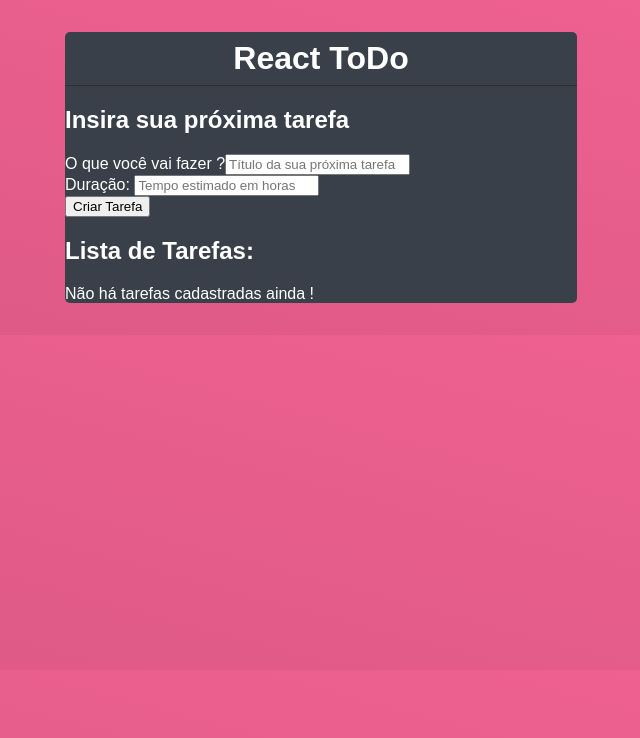
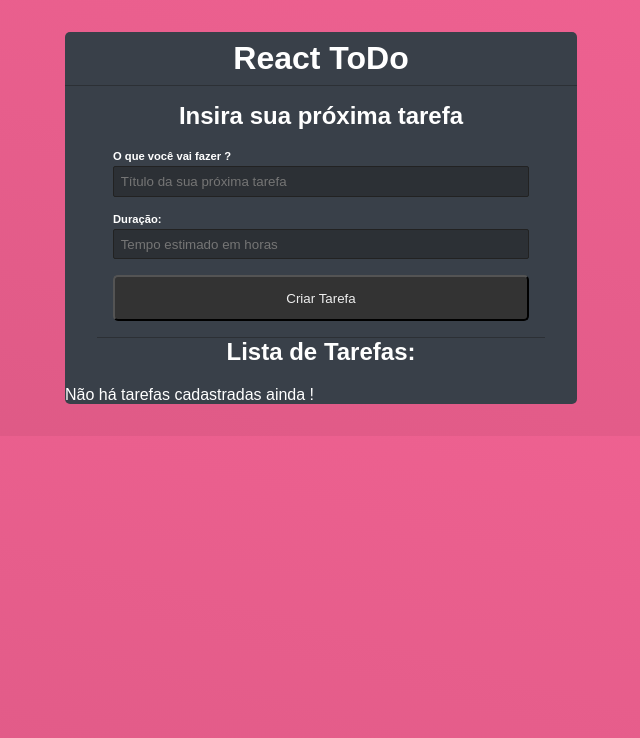
Before and after one commit to ernestopcaraujo/projectFirstReact, a React (Create React App) app in the folder first-react/: page / in a window 1280 px wide. Shown: the top 738 px of the page, without its empty margins (319-959 px from the left). Built offline with nearby package versions, Linux system fonts and the light colour scheme.

Commit message:
feat: created form styles

```diff
--- a/first-react/src/App.css
+++ b/first-react/src/App.css
@@ -15,3 +15,70 @@
 .todo-header h1{
     margin: 0;
 }
+
+.form-todo {
+    /* espaçamento interno em todo container do formulário */
+    padding: 1em;
+
+    /* margem só nas laterais para deixar a borda um pouco maior que o formulário */
+    margin: 0 2em;
+
+    /* para separar a borda da lista */
+    border-bottom: 1px solid #2c3035;
+}
+
+.form-todo h2,
+.list-todo h2 {
+    /* os h2 tanto do form-todo quanto do list-todo serão estilizados
+    com alinhamento ao centro e margem superior zero */
+    text-align: center;
+    margin-top: 0
+}
+
+.form-control {
+    display: flex;
+
+    /* posicionamento dos elementos em colunas, labels e inputs um debaixo do outro */
+    flex-direction: column;
+
+    /* cada elemento (label e input) ficará afastado 1em do outro por essa medida ao fundo*/
+    margin-bottom: 1em;
+}
+
+.form-control label{
+    font-weight: bold;
+
+    /* tamanho da fonte da label */
+    font-size: 0.7em;
+
+    /* espaçamento entre o fundo da label e o input */
+    margin-bottom: 0.4em;
+}
+
+.form-control input {
+    border: 1px solid #222;
+    border-radius: 2px;
+    background-color: #2c3035;
+
+    /* para afastar o texto internamente no input */
+    padding: 0.5em;
+
+    color: #dfdfdf
+}
+
+/* estiliza os inputs apenas do tipo submit */
+input[type="submit"]{
+
+    background-color: #333;
+    color: #eee;
+
+    /* display block para que o botão preencha toda a largura */
+    display: block;
+
+    width: 100%;
+    border-radius: 5px;
+    padding: 1em;
+
+    /* coloca o cursor com uma mão quando passa sobre o botao */
+    cursor: pointer;
+}
```
